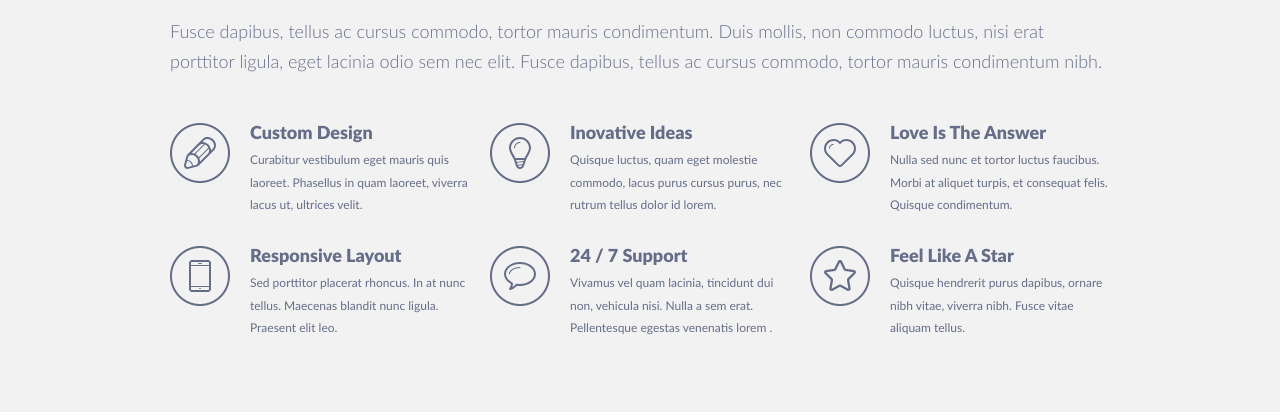
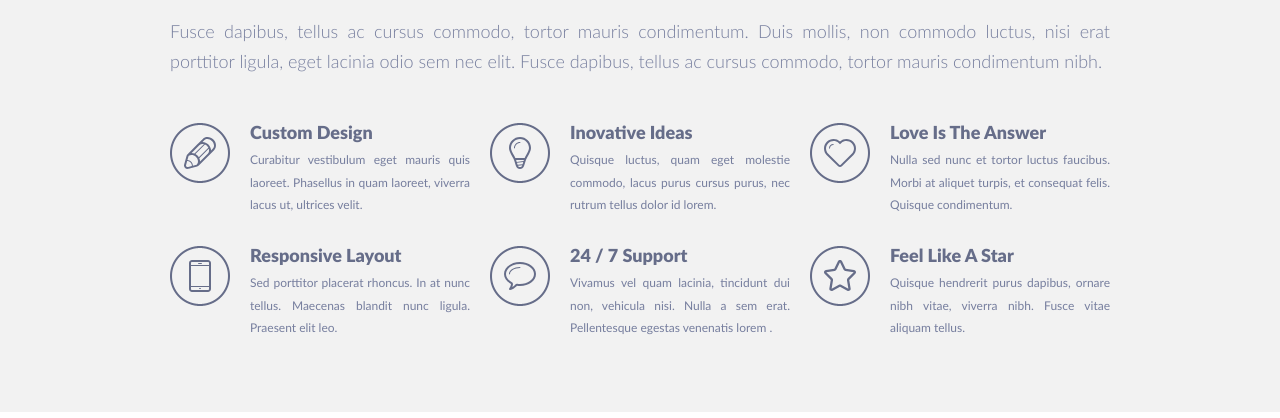
Before and after one commit to sovaz1997/singolo, a plain HTML site: page index.html in a window 1280 px wide. Shown: the part 792-1210 px from the top of the page. Drawn offline with Linux system fonts and the light colour scheme.

Commit message:
fix: color

```diff
--- a/style.css
+++ b/style.css
@@ -167,6 +167,7 @@
   padding-bottom: 63px;
   box-sizing: border-box;
   border-bottom: 6px solid #ffffff;
+  text-align: justify;
 }
 
 .services__header {
@@ -181,6 +182,7 @@
   line-height: 30px;
   font-weight: 300;
   padding-top: 21px;
+  color: #767e9e;
 }
 
 .services__list {
@@ -207,11 +209,13 @@
   display: flex;
   flex-direction: column;
   padding-bottom: 7px;
+  color:
 }
 
 .services__item-description {
   font-size: 12px;
   line-height: 21.56px;
+  color: #767e9e;
 }
 
 .services__item-image {
```
